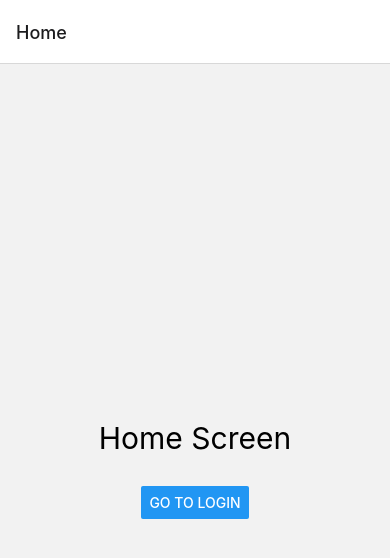
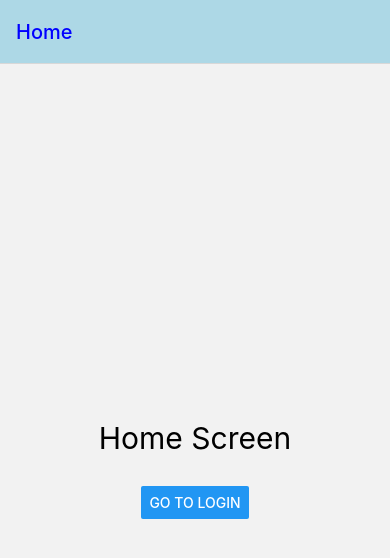
Before and after one commit to Rohit-Nandagawali/learning_react_native, a React Native app: screen / in a window 390 px wide. Shown: the top 558 px of the page. Built offline with nearby package versions, Linux system fonts and the light colour scheme.

Commit message:
styled titlebar
Style titlebar using 'option' props it is a object, we can style titlebar using this for one screen by applying this props to Stack.Screen , if we want to style all titlebar of all the screen then apply the props to Stack.Navigator 'screenOption'

```diff
--- a/App.tsx
+++ b/App.tsx
@@ -20,8 +20,30 @@ const Stack =createNativeStackNavigator()
 function App(): JSX.Element {
   return (
    <NavigationContainer>
-    <Stack.Navigator>
-      <Stack.Screen name='Home' component={Home}/>
+    <Stack.Navigator  screenOptions={{
+
+        headerStyle:{
+          backgroundColor:"pink",
+        },
+        headerTintColor:"blue"
+        ,
+        headerTitleStyle:{
+          fontSize:20
+        }
+      }}>
+      <Stack.Screen name='Home' component={Home}
+     options={{
+
+      headerStyle:{
+        backgroundColor:"lightblue",
+      },
+      headerTintColor:"blue"
+      ,
+      headerTitleStyle:{
+        fontSize:20
+      }
+    }}
+      />
       <Stack.Screen name='Login' component={Login}/>
     </Stack.Navigator>
    </NavigationContainer>
```
